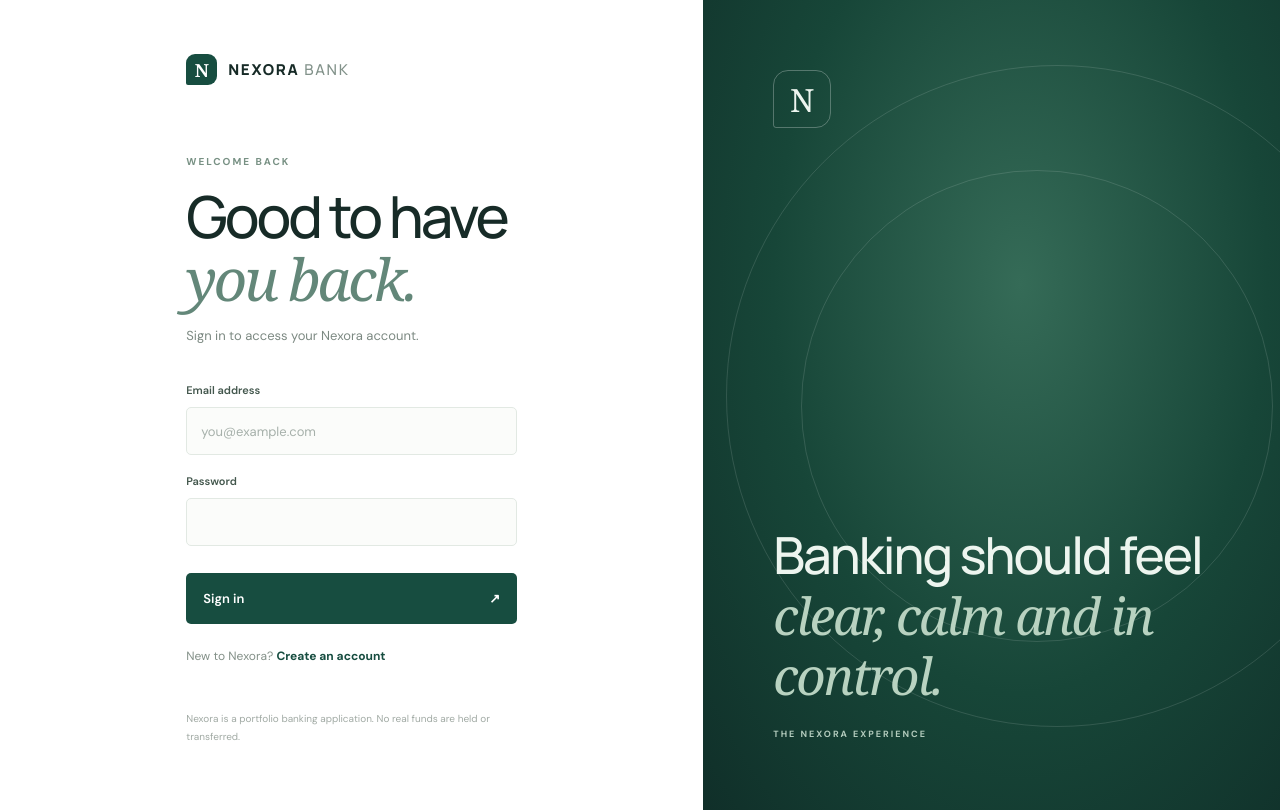
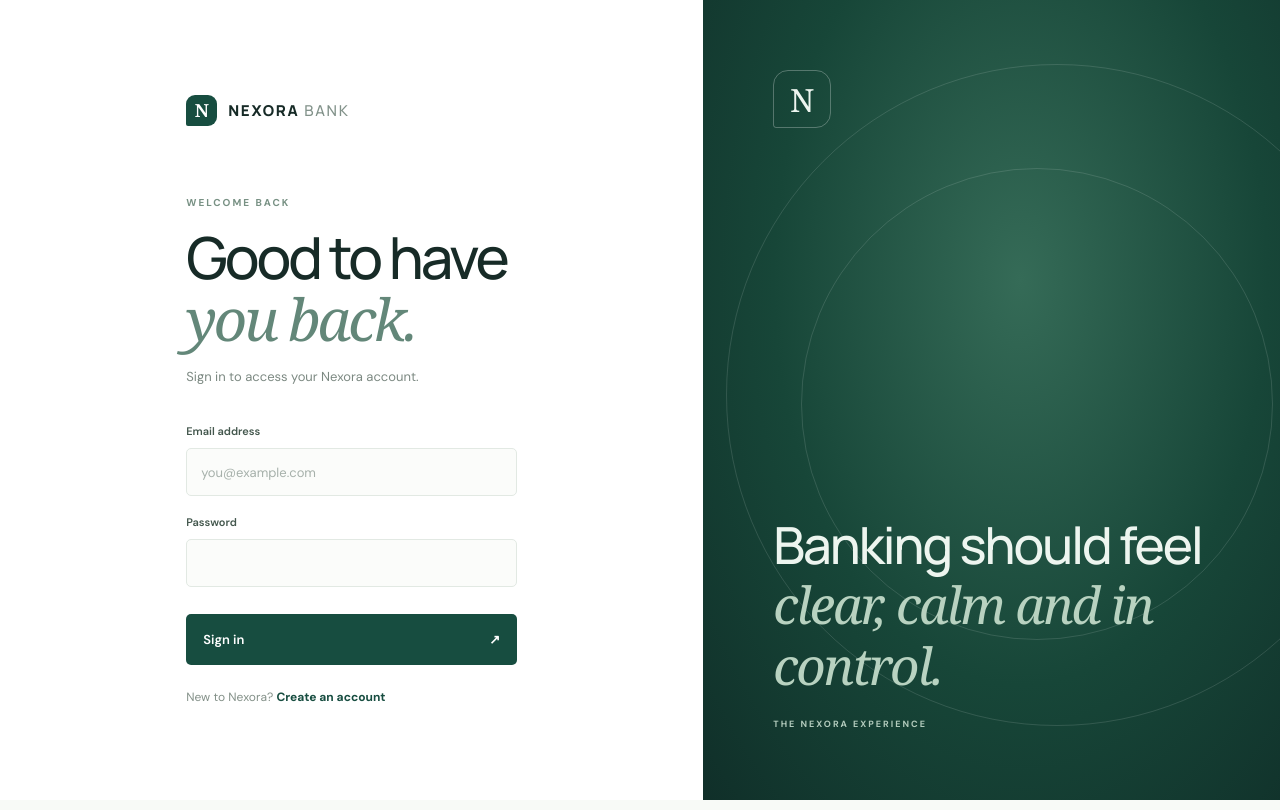
Before and after one commit to Masksm/Nexora-Bank, a Next.js app: page /login in a window 1280 px wide. Built offline with nearby package versions, Linux system fonts and the light colour scheme.

Commit message:
Remove footnote from login page
Removed footnote about Nexora being a portfolio banking application.

```diff
--- a/app/login/page.tsx
+++ b/app/login/page.tsx
@@ -22,7 +22,7 @@ export default async function LoginPage({ searchParams }: Props) {
           <button className="auth-submit" type="submit">Sign in <span>↗</span></button>
         </form>
         <p className="auth-switch">New to Nexora? <Link href="/register">Create an account</Link></p>
-        <p className="auth-footnote">Nexora is a portfolio banking application. No real funds are held or transferred.</p>
+
       </div>
       <aside className="auth-aside"><div className="auth-aside-mark">N</div><p>Banking should feel<br /><em>clear, calm and in control.</em></p><span>THE NEXORA EXPERIENCE</span></aside>
     </main>
```
